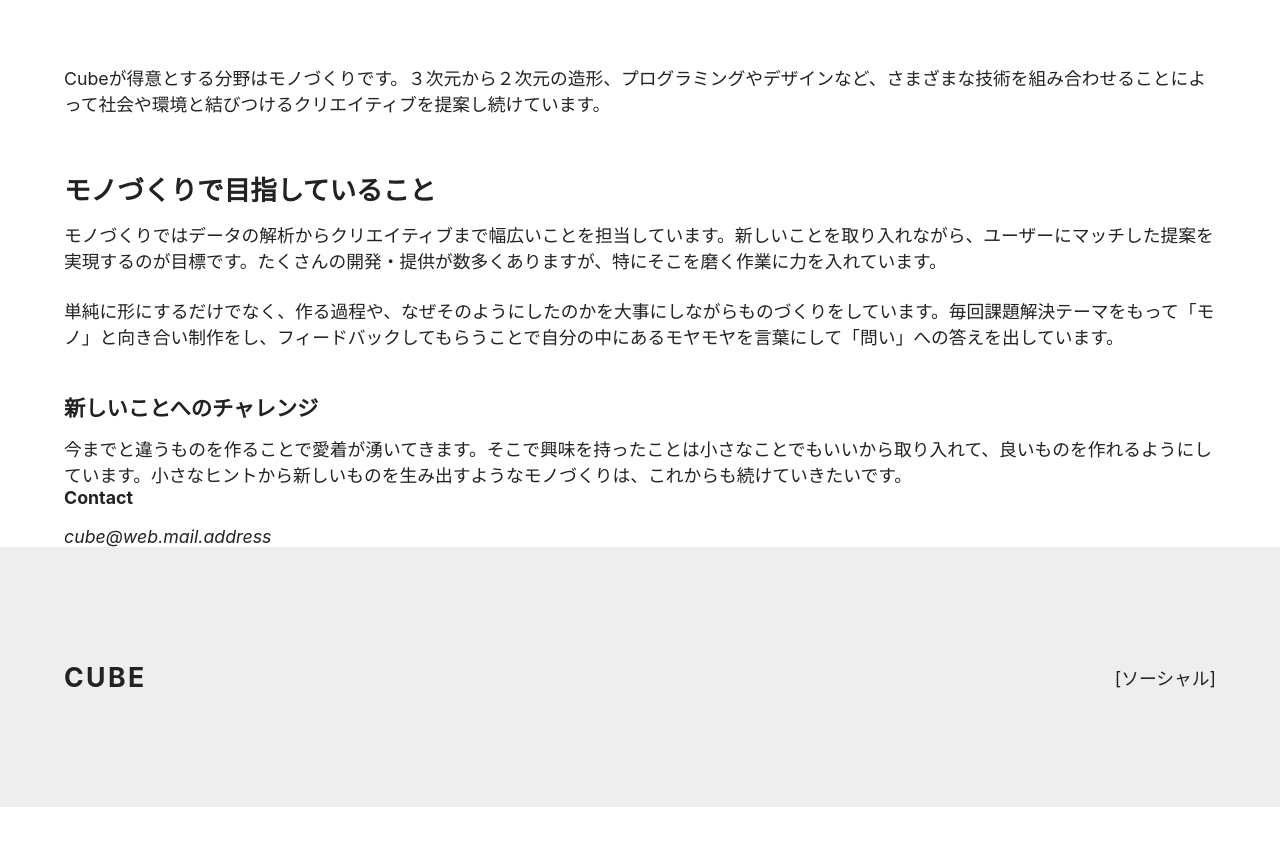
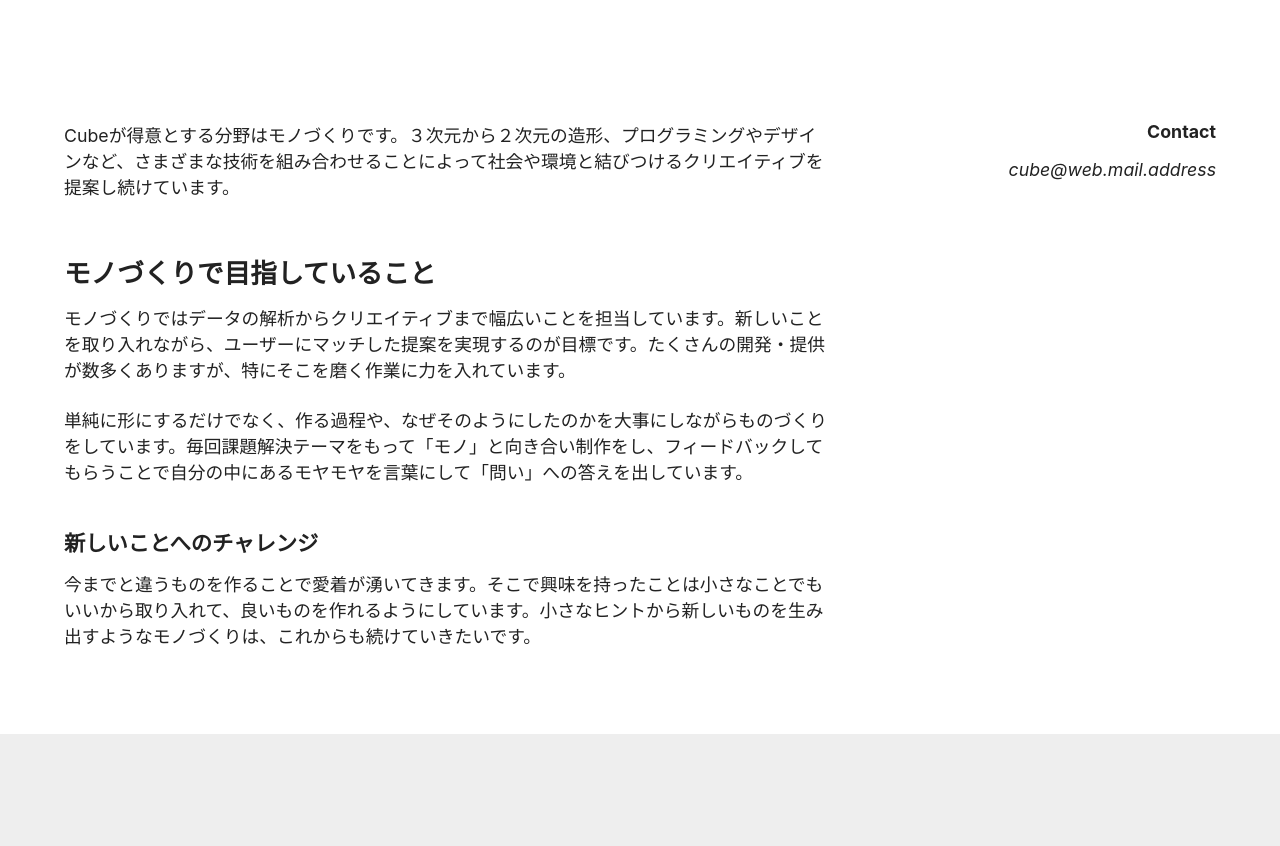
Before and after one commit to itc-s22025/React2, a Next.js app: page /about in a window 1280 px wide. Shown: the part 400-1246 px from the top of the page. Before the commit the page ends 1207 px from the top, so only its background shows below. Built offline with nearby package versions, Linux system fonts and the light colour scheme.

Commit message:
4.8 二段組レイアウト, chapter4 finished

```diff
--- /dev/null
+++ b/components/two-column.js
@@ -0,0 +1,27 @@
+import s from 'styles/two-column.module.css'
+
+const TwoColumn = ({ children }) => {
+	return(
+		<div className={s.flexContainer}>
+			{children}
+		</div>
+	)
+}
+
+const TwoColumnMain = ({ children }) => {
+	return(
+		<div className={s.main}>
+			{children}
+		</div>
+	)
+}
+
+const TwoColumnSidebar = ({ children }) => {
+	return(
+		<div className={s.sidebar}>
+			{children}
+		</div>
+	)
+}
+
+export { TwoColumn, TwoColumnMain, TwoColumnSidebar }
--- a/pages/about.js
+++ b/pages/about.js
@@ -1,6 +1,7 @@
 import Container from 'components/container'
 import Hero from 'components/hero'
 import PostBody from 'components/post-body'
+import { TwoColumn, TwoColumnMain, TwoColumnSidebar } from 'components/two-column'
 import Contact from 'components/contact'
 
 const About = () => {
@@ -11,6 +12,8 @@
 				subtitle="About development activities"
 			/>
 
+			<TwoColumn>
+				<TwoColumnMain>
 					<PostBody>
 						<p>Cubeが得意とする分野はモノづくりです。３次元から２次元の造形、プログラミングやデザインなど、さまざまな技術を組み合わせることによって社会や環境と結びつけるクリエイティブを提案し続けています。</p>
 						<h2>モノづくりで目指していること</h2>
@@ -19,8 +22,12 @@
 						<h3>新しいことへのチャレンジ</h3>
 						<p>今までと違うものを作ることで愛着が湧いてきます。そこで興味を持ったことは小さなことでもいいから取り入れて、良いものを作れるようにしています。小さなヒントから新しいものを生み出すようなモノづくりは、これからも続けていきたいです。</p>
 					</PostBody>
+				</TwoColumnMain>
 
+				<TwoColumnSidebar>
 					<Contact />
+				</TwoColumnSidebar>
+			</TwoColumn>
 		</Container>
 	)
 }
--- /dev/null
+++ b/styles/two-column.module.css
@@ -0,0 +1,30 @@
+.flexContainer {
+        composes: sideBySide from './utils.module.css';
+        gap: var(--space-md);
+        margin: var(--space-md) 0 var(--space-lg);
+}
+
+@media (min-width: 768px){
+        .main{
+                width: 768px;
+        }
+
+        .sidebar{
+                width: 240px;
+                position: sticky;
+                top: 40px;
+                align-self: flex-start;
+        }
+
+        .sidebar * {
+                text-align: right;
+        }
+
+        .sidebar :is(div, ul){
+                width: fit-content;
+                margin-left: auto;
+                place-items: flex-end;
+                place-content: flex-end;
+        }
+
+}
```
Lines whose indentation alone changed are shown as unchanged.
